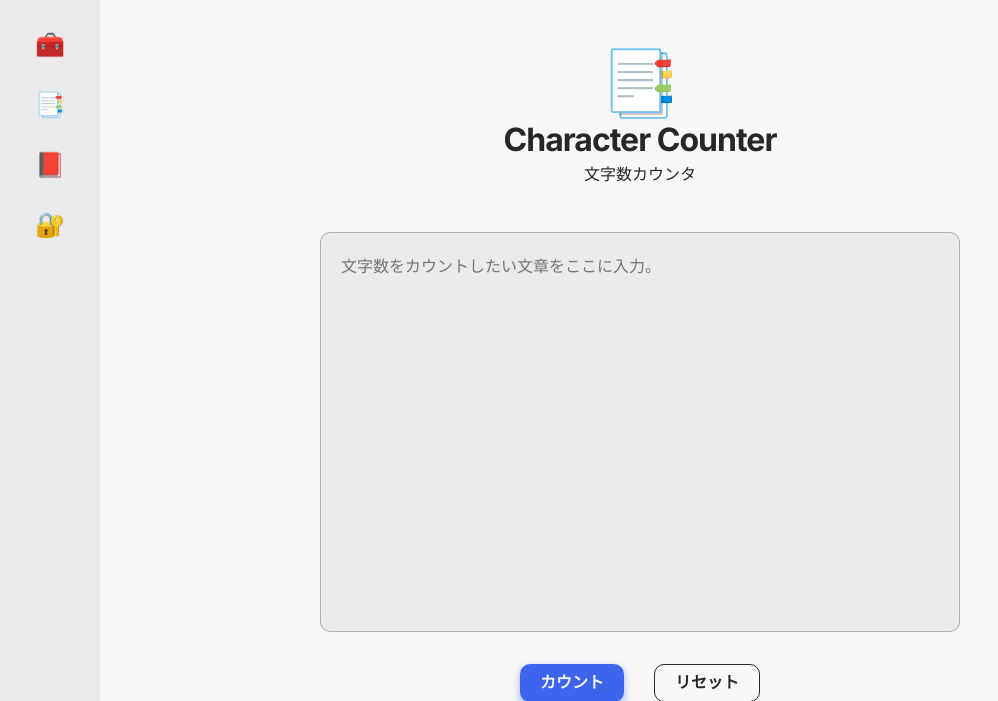
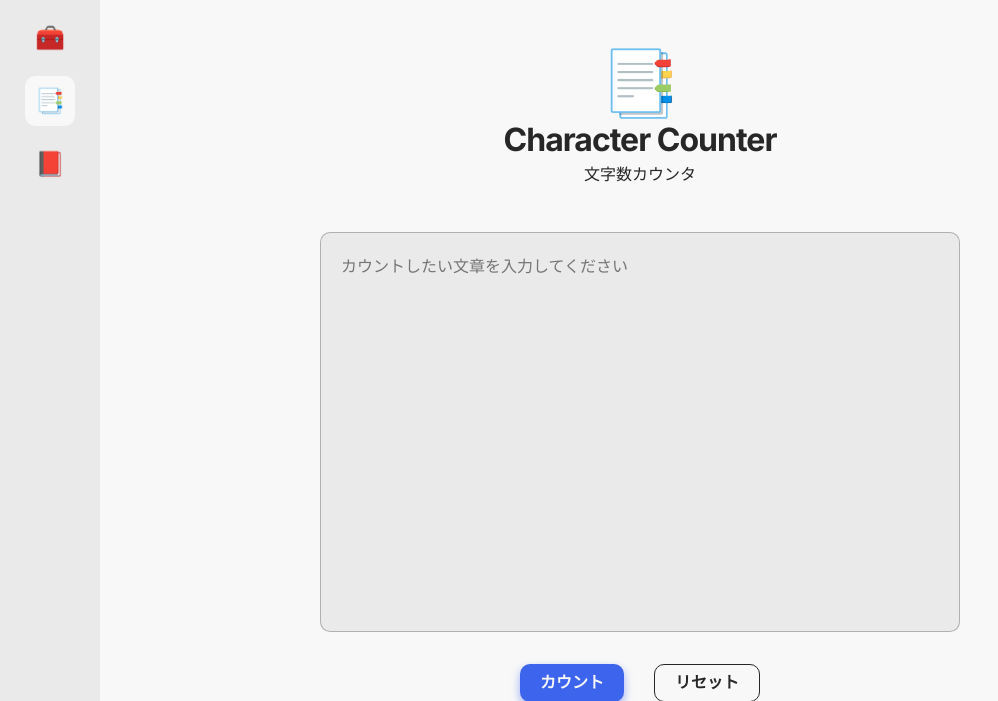
Before and after one commit to AikawaShota/web-toolbox, a Django app: page /character-counter in a window 1280 px wide. Shown: the top 701 px of the page, without its empty margins (0-998 px from the left). Run offline with Django 4.2, Linux system fonts and the light colour scheme; parts of the project's set-up code (start-up, migrations or seed data) failed here and were passed over.

Commit message:
アクティブなページをサイドバー上でハイライトするようにした

```diff
--- a/toolbox/character_counter/forms.py
+++ b/toolbox/character_counter/forms.py
@@ -5,7 +5,7 @@ class CounterForm(forms.Form):
     text = forms.CharField(widget=forms.Textarea(
         attrs={
             'class': 'text_field',
-            'placeholder': '文字数をカウントしたい文章をここに入力。',
+            'placeholder': 'カウントしたい文章を入力してください',
             'cols': '64',
             'lows': '10',
         }))
--- a/toolbox/character_counter/templates/character_counter/index.html
+++ b/toolbox/character_counter/templates/character_counter/index.html
@@ -1,4 +1,11 @@
 {% extends 'base.html' %} {% block content %}
+
+<script>
+    window.onload = (function () {
+    let apps = document.getElementsByName("app");
+    apps[1].checked = true;
+  })();
+</script>
 
 <div>
   <h3 class="index-icon">📑</h3>
@@ -22,15 +29,25 @@
   <table>
     <tr>
       <td class="right">合計</td>
-      <td><span>{{ no_space }}{% if no_space is none %}0{% endif %}</span>文字</td>
+      <td>
+        <span>{{ no_space }}{% if no_space is none %}0{% endif %}</span>文字
+      </td>
     </tr>
     <tr>
       <td class="right">改行、スペース込み</td>
-      <td><span>{{ number_of_character }}{% if number_of_character is none %}0{% endif %}</span>文字</td>
+      <td>
+        <span
+          >{{ number_of_character }}{% if number_of_character is none %}0{% endif %}</span
+        >文字
+      </td>
     </tr>
     <tr>
       <td class="right">原稿用紙（400字詰）</td>
-      <td><span>{{ manuscript_paper }}{% if manuscript_paper is none %}0{% endif %}</span>枚分</td>
+      <td>
+        <span
+          >{{ manuscript_paper }}{% if manuscript_paper is none %}0{% endif %}</span
+        >枚分
+      </td>
     </tr>
   </table>
 </div>
--- a/toolbox/static/css/style.css
+++ b/toolbox/static/css/style.css
@@ -70,7 +70,6 @@ header {
 .icons {
   font-size: 24px;
   line-height: 30px;
-  margin-top: 30px;
 
   text-decoration: none;
 }
@@ -196,7 +195,7 @@ select:focus {
   outline: none;
 }
 
-input {
+.number_field {
   width: 25%;
   height: 38px;
 
@@ -214,13 +213,13 @@ input {
   appearance: none;
 }
 
-input::-webkit-outer-spin-button,
-input::-webkit-inner-spin-button {
+.number_field::-webkit-outer-spin-button,
+.number_field::-webkit-inner-spin-button {
   -webkit-appearance: none;
   margin: 0;
 }
 
-input:focus {
+.number_field:focus {
   border: 1px solid #3d64ed;
   outline: none;
 }
@@ -246,3 +245,25 @@ input:focus {
 .toolbox_table tr td {
   padding: 30px 0px;
 }
+
+input[type="radio"] {
+  -webkit-appearance: none;
+  -moz-appearance: none;
+  -ms-appearance: none;
+  -o-appearance: none;
+  appearance: none;
+}
+
+input[type="radio"]:checked + label {
+  background-color: #f8f8f8;
+}
+
+label {
+  margin-top: 10px;
+  display: flex;
+  justify-content: center;
+  align-items: center;
+  border-radius: 10px;
+  width: 50px;
+  height: 50px;
+}
--- a/toolbox/templates/base.html
+++ b/toolbox/templates/base.html
@@ -3,7 +3,6 @@
 <!DOCTYPE html>
 
 <html lang="ja">
-
   <head>
     <meta charset="UTF-8" />
     <meta
@@ -14,22 +13,36 @@
     <link rel="stylesheet" href="{% static 'css/sanitize.css' %}" />
     <link rel="stylesheet" href="{% static 'css/style.css' %}" />
     <title>{% block title %}{% endblock title %}</title>
-    <link rel="preconnect" href="https://fonts.googleapis.com">
-    <link rel="preconnect" href="https://fonts.gstatic.com" crossorigin>
-    <link href="https://fonts.googleapis.com/css2?family=Inter:wght@100;200;300;400;500;600;700;800;900&display=swap" rel="stylesheet">
+    <link rel="preconnect" href="https://fonts.googleapis.com" />
+    <link rel="preconnect" href="https://fonts.gstatic.com" crossorigin />
+    <link
+      href="https://fonts.googleapis.com/css2?family=Inter:wght@100;200;300;400;500;600;700;800;900&display=swap"
+      rel="stylesheet"
+    />
   </head>
 
   <body>
     <header>
-      <a href="{% url 'list:index' %}" class="icons">🧰</a></li>
-      <a href="{% url 'character_counter:counter' %}" class="icons">📑</a>
-    	<a href="{% url 'filler_text:filler_text' %}" class="icons">📕</a>
-      <a class="icons">🔐</a>
+      <input type="radio" name="app" id="top" value="top" disabled/>
+      <label for="top"
+        ><a href="{% url 'list:index' %}" class="icons">🧰</a></label
+      >
+      <input type="radio" name="app" id="charcount" value="charcount" disabled/>
+      <label for="charcount"
+        ><a href="{% url 'character_counter:counter' %}" class="icons"
+          >📑</a
+        ></label
+      >
+      <input type="radio" name="app" id="dummytext" value="dummytext" disabled/>
+      <label for="dummytext"
+        ><a href="{% url 'filler_text:filler_text' %}" class="icons"
+          >📕</a
+        ></label
+      >
     </header>
 
     <main>{% block content %} {% endblock %}</main>
 
     <script src="{% static 'js/script.js' %}" defer></script>
   </body>
-
 </html>
```
Also changed, not shown: toolbox/filler_text/templates/filler_text/index.html (+17 -1 lines), toolbox/list/templates/list/index.html (+7 -0 lines), toolbox/static/js/script.js (+5 -5 lines).
